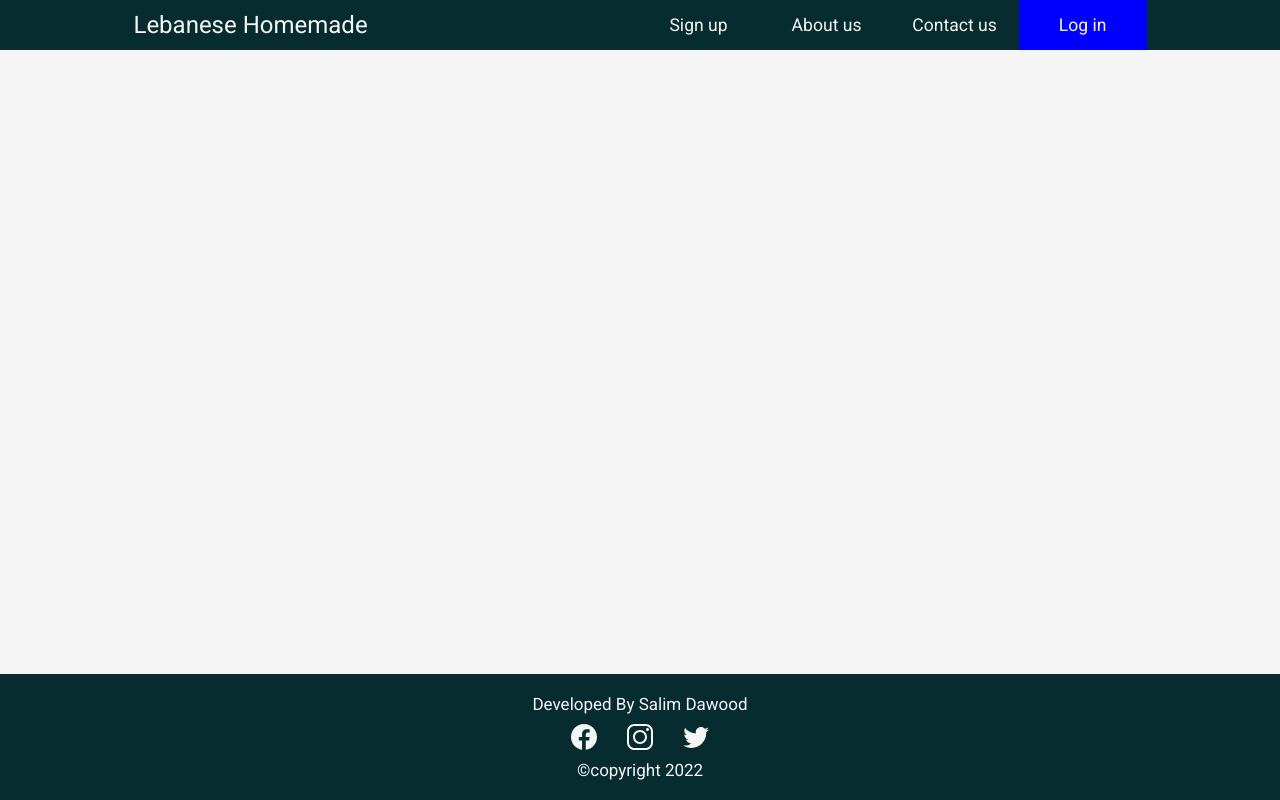
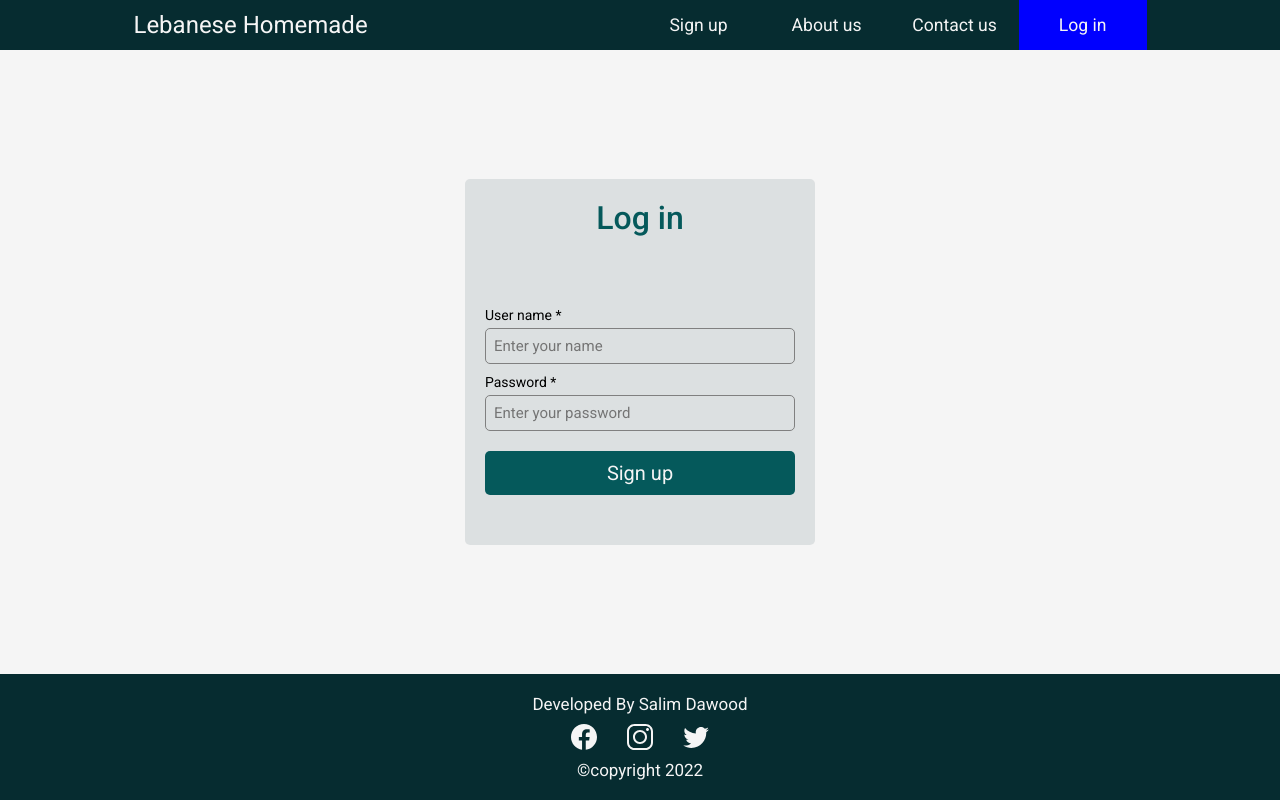
Before and after one commit to salimdawood/Lebanese-Homemade-Frontend, a React (Create React App) app: page /signin in a window 1280 px wide. Built offline with nearby package versions, Linux system fonts and the light colour scheme.

Commit message:
axios-initial-step

```diff
--- a/src/App.css
+++ b/src/App.css
@@ -198,6 +198,9 @@ main form .form-input input:invalid[focused="true"]{
 main form .form-input input:invalid[focused="true"] ~ span{
   display: block;
 }
+main form .db-warning{
+  color: red;
+}
 
 footer{
   background-color: var(--secondary-3-color);
--- a/src/components/FormInput.jsx
+++ b/src/components/FormInput.jsx
@@ -16,7 +16,7 @@ const FormInput = (props) => {
        {...inputInfo}
        onChange={onChange}
        onBlur={handleFocus}
-       onFocus={()=>inputInfo.name==="confirmPassword" && handleFocus}
+       onFocus={()=>inputInfo.name==="confirmPassword" && setFocus(true)}
        focused={focus.toString()}
        />
       <span>{errorMessage}</span>
--- a/src/pages/SignIn.jsx
+++ b/src/pages/SignIn.jsx
@@ -1,56 +1,51 @@
 import React,{useState} from 'react'
+import * as Axios  from 'axios'
+import { useNavigate } from 'react-router-dom'
 
 const SignIn = () => {
 
+  const [isUser, setIsUser] = useState(false)
   const[userInfo,setUserInfo] = useState({
     name:"",
-    email:"",
-    password:"",
-    confirmPassword:"",
-    location:""
+    password:""
   })
+  const navigate = useNavigate()
 
-  const userInfoInput = [
-    {
-      id:1,
-      name:"name",
-      type:"text",
-      placeholder:"Enter your name",
-      label:"Username"
-    },
-    {
-      id:2,
-      name:"email",
-      type:"email",
-      placeholder:"Enter your email",
-      label:"Email"
-    },
-    {
-      id:3,
-      name:"password",
-      type:"password",
-      placeholder:"Enter your password",
-      label:"Password"
-    },
-    {
-      id:4,
-      name:"confirmPassword",
-      type:"password",
-      placeholder:"Confirm your password",
-      label:"Confirm Password"
-    },
-    {
-      id:5,
-      name:"location",
-      type:"text",
-      placeholder:"Enter your shop location",
-      label:"Shop Location"
-    }
-  ]
+  const handleSubmit = (e) =>{
+    const {name,password} = userInfo
+    e.preventDefault()
+    Axios.get('http://localhost:17733/api/Users',{
+      params : {
+        name: name,
+        password : password
+      }
+    })
+    .then((result)=>{
+      console.log(result)
+    },(error)=>{
+      console.log(error)
+    });
+  }
+  const handleChange =(e)=>{
+    setUserInfo({ ...userInfo, [e.target.name]: e.target.value });
+  }
 
   return (
-    <>
-    </>
+    <form onSubmit={handleSubmit} className="sign-up-form">
+      <h1>Log in</h1>
+      <div className="form-container">
+        {isUser && <span className="db-warning">Usernaem or password data are wrong *</span>}
+        <div className="form-input">
+          <label>User name *</label>
+          <input type="text" placeholder="Enter your name" name = "name"  value={userInfo.name} onChange={handleChange} required/>
+        </div>
+        <div className="form-input">
+          <label>Password *</label>
+          <input type="password" placeholder="Enter your password" name = "password" value={userInfo.password} onChange={handleChange} required/>
+        </div>
+        <input type="submit" value="Sign up" />
+      </div>
+    </form>
   )
 }
 
--- a/src/pages/SignUp.jsx
+++ b/src/pages/SignUp.jsx
@@ -1,8 +1,13 @@
 import React,{useState} from 'react'
 import FormInput from '../components/FormInput'
 import * as Axios  from 'axios'
+import { useNavigate } from 'react-router-dom'
 
 const SignUp = () => {
+
+  const[nameIsUnique,setNameIsUnique] = useState(true)
+  const navigate = useNavigate()
+
   const[userInfo,setUserInfo] = useState({
     name:"",
     email:"",
@@ -64,24 +69,44 @@ const SignUp = () => {
   ]
 
   const handleSubmit = (e)=>{
+    console.log("clicked")
+    const {name,email,password,location} = userInfo
     e.preventDefault()
-    e.target.reset()
-    Axios.post('http://localhost:17733/api/Users',userInfo).then((result)=>{
+    Axios.post('http://localhost:17733/api/Users',{name,email,password,location})
+    .then((result)=>{
       console.log(result)
+      switch (result.data) {
+        case -1:
+          console.log("name is not unique")
+          setNameIsUnique(false)
+          break;
+        case 0:
+          console.log("couldn't add try agian later")
+          setNameIsUnique(true)
+          break;
+        case 1:
+          console.log("added successfully")
+          setNameIsUnique(true)
+          navigate("/signin")
+          break;
+        default:
+          console.log("success code not founded")
+          break;
+      }
     },(error)=>{
       console.log(error)
     });
   }
 
-  const handleChange =(event)=>{
-    setUserInfo({ ...userInfo, [event.target.name]: event.target.value });
+  const handleChange =(e)=>{
+    setUserInfo({ ...userInfo, [e.target.name]: e.target.value });
   }
 
   return (
-    <>
       <form onSubmit={handleSubmit} className="sign-up-form">
         <h1>Register</h1>
         <div className="form-container">
+          {!nameIsUnique && <span className="db-warning">Username must be unique *.</span>}
           {
             userInfoInput.map((input)=>(
               <FormInput
@@ -94,7 +119,6 @@ const SignUp = () => {
           <input type="submit" value="Sign up" />
         </div>
       </form>
-    </>
   )
 }
 
```
